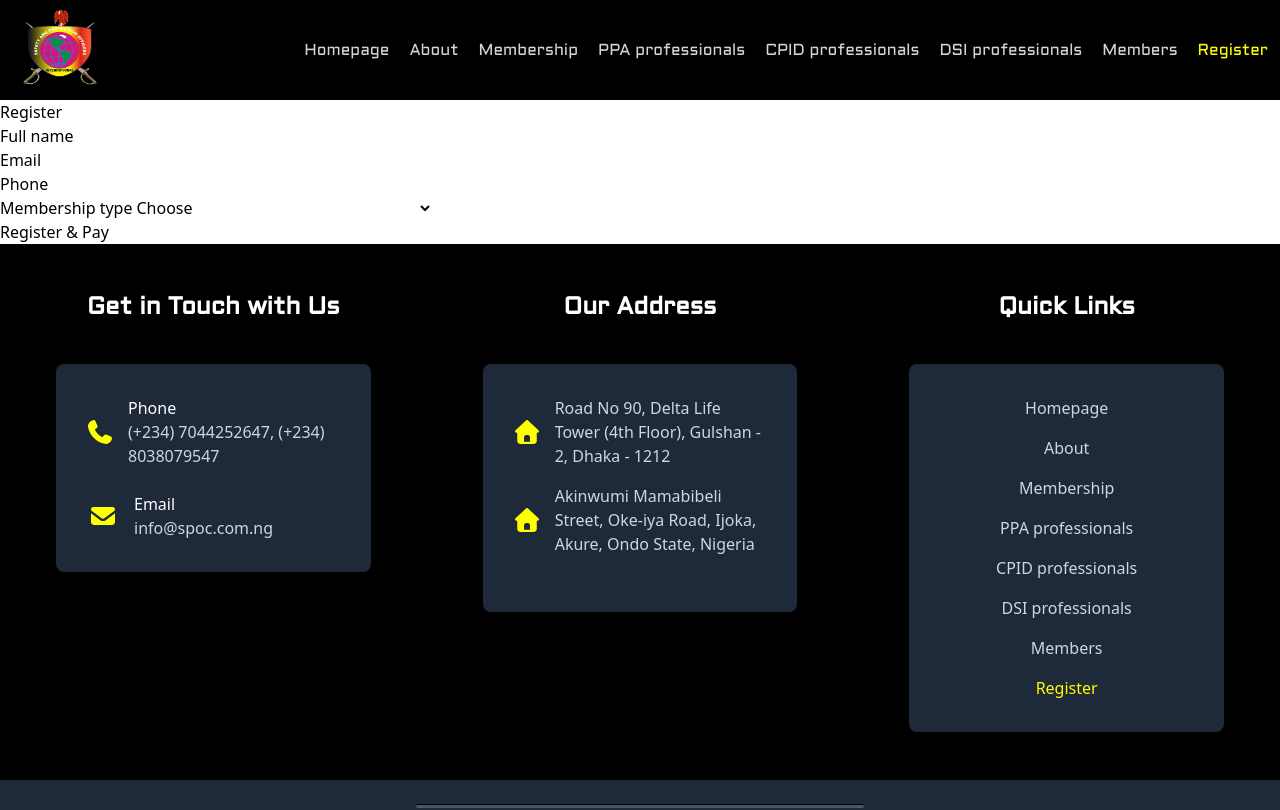
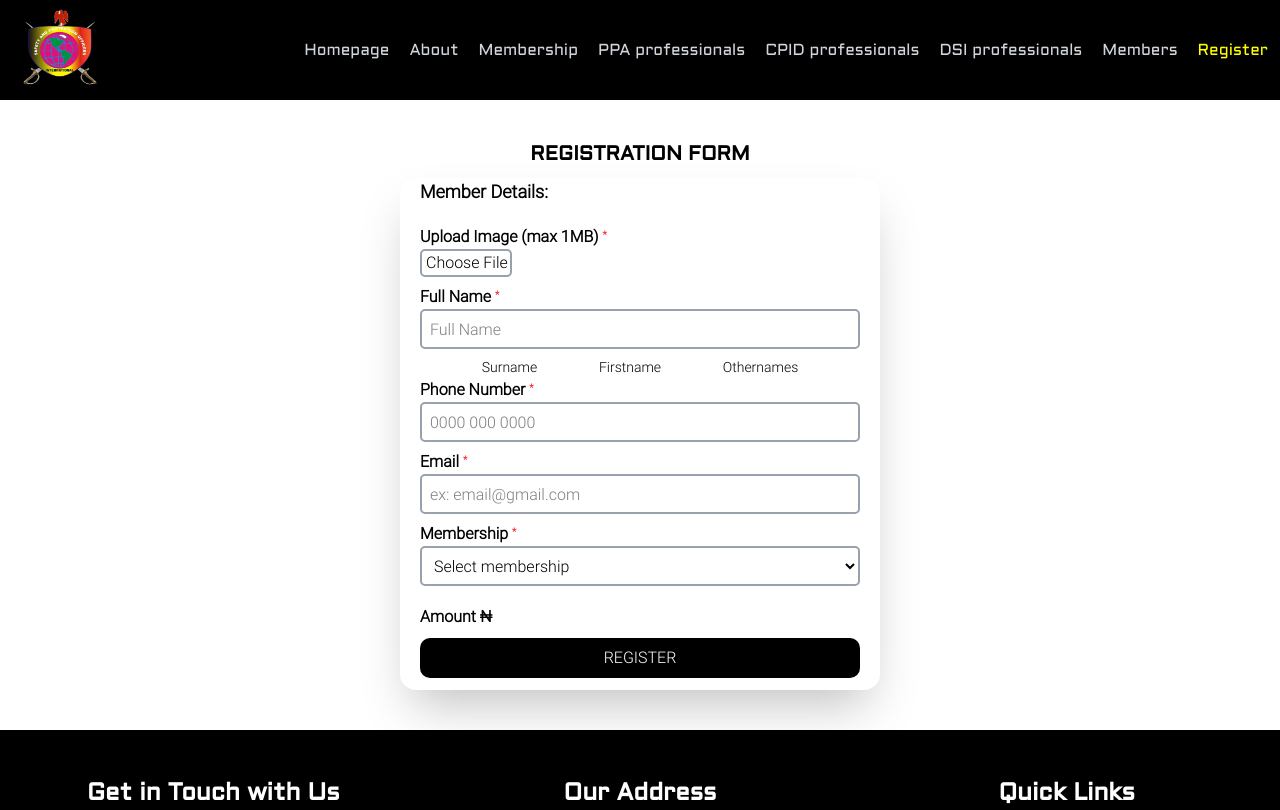
Before and after one commit to GideonDeon/aspoi, a React (Vite) app: page /register in a window 1280 px wide. Shown: the top 810 px of the page. Built offline with nearby package versions, Linux system fonts and the light colour scheme.

Commit message:
first commit

```diff
--- a/package.json
+++ b/package.json
@@ -16,6 +16,7 @@
     "@tailwindcss/vite": "^4.1.16",
     "react": "^19.1.1",
     "react-dom": "^19.1.1",
+    "react-hook-form": "^7.66.1",
     "react-router-dom": "^7.9.5",
     "react-router-hash-link": "^2.4.3",
     "tailwindcss": "^4.1.16"
--- a/src/components/Footer.jsx
+++ b/src/components/Footer.jsx
@@ -217,7 +217,7 @@ function Foot() {
     <div className="bg-gray-800 py-6 px-4 md:px-8 lg:px-12">
       <div className="max-w-md mx-auto">
         <hr className="w-full h-1 bg-gray-600 rounded-full mb-4" />
-        <p className="text-gray-400 text-sm text-center">&copy; ASPOI 2020</p>
+        <p className="text-gray-400 text-sm text-center">&copy; ASPOI {new Date().getFullYear()}</p>
       </div>
     </div>
   );
--- a/src/pages/Register.jsx
+++ b/src/pages/Register.jsx
@@ -1,6 +1,14 @@
 import Footer from "../components/Footer";
 import PageNav from "../components/PageNav";
-import { useState, useEffect } from "react";
+import React, { useState } from "react";
+import { useForm } from "react-hook-form";
+
+const membershipOptions = {
+  fieldOperationalMembership: 5000,
+  philantropicMembership: 10000,
+  professionalMembershipIndividual: 20000,
+  corporateMembership: 50000,
+};
 
 function Register() {
   return (
@@ -13,115 +21,212 @@ function Register() {
 }
 
 function RegisterPage() {
-  const [form, setForm] = useState({
-    fullName: "",
-    email: "",
-    phone: "",
-    eventType: "",
-    // add other fields you need
-  });
-  const [errors, setErrors] = useState({});
-  const [loading, setLoading] = useState(false);
+  const {
+    register,
+    handleSubmit,
+    watch,
+    setValue,
+    formState: { errors },
+  } = useForm();
 
-  useEffect(() => {
-    // preload from sessionStorage if present (helps if user comes back)
-    const draft = sessionStorage.getItem("registrationDraft");
-    if (draft) setForm(JSON.parse(draft));
-  }, []);
+  const [preview, setPreview] = useState(null);
+  const [imageFile, setImageFile] = useState(null);
 
-  useEffect(() => {
-    // save draft on change
-    sessionStorage.setItem("registrationDraft", JSON.stringify(form));
-  }, [form]);
+  const selectedMembership = watch("membership");
 
-  const validate = () => {
-    const e = {};
-    if (!form.fullName.trim()) e.fullName = "Full name required";
-    if (!form.email.match(/^\S+@\S+\.\S+$/)) e.email = "Invalid email";
-    if (!form.phone.trim()) e.phone = "Phone required";
-    return e;
+  const toTitleCase = (str) => {
+    return str
+      .toLowerCase()
+      .split(' ')
+      .map(word => word.charAt(0).toUpperCase() + word.slice(1))
+      .join(' ');
   };
 
-  const handleSubmit = async (ev) => {
-    ev.preventDefault();
-    const e = validate();
-    setErrors(e);
-    if (Object.keys(e).length) return;
+  const camelToTitleCase = (str) => {
+    // Add space before capital letters and convert to title case
+    return str
+      .replace(/([A-Z])/g, ' $1') // Add space before capital letters
+      .trim() // Remove leading space
+      .split(' ')
+      .map(word => word.charAt(0).toUpperCase() + word.slice(1).toLowerCase())
+      .join(' ');
+  };
 
-    setLoading(true);
+  React.useEffect(() => {
+    if (selectedMembership) {
+      setValue("amount", membershipOptions[selectedMembership]);
+    }
+  }, [selectedMembership, setValue]);
+
+  const onSubmit = async (data) => {
     try {
-      // send form data to backend to initialize payment
-      const res = await fetch("/api/initiate-payment", {
+      // Create FormData object
+      const formData = new FormData();
+
+      // Append the image file
+      if (imageFile) {
+        formData.append("image", imageFile);
+      }
+
+      // Append other form fields
+      formData.append("fullname", toTitleCase(data.fullname));
+      formData.append("phone", data.phone);
+      formData.append("email", data.email);
+      formData.append("membership", camelToTitleCase(data.membership));
+      formData.append("amount", data.amount);
+
+      const res = await fetch("http://localhost:3000/api/paystack/initialize", {
         method: "POST",
-        headers: { "Content-Type": "application/json" },
-        body: JSON.stringify(form),
+        // Remove Content-Type header - browser will set it automatically with boundary
+        body: formData,
       });
 
-      const data = await res.json();
-      if (!res.ok) throw new Error(data.message || "Payment initiation failed");
+      const result = await res.json();
 
-      // data should include { paymentUrl, reference }
-      // redirect user to payment gateway
-      window.location.href = data.paymentUrl;
+      if (result.status && result.data.authorization_url) {
+        window.open(result.data.authorization_url, "_blank");
+      } else {
+        alert("Failed to initialize payment");
+      }
     } catch (err) {
       console.error(err);
-      alert(err.message || "Something went wrong — try again");
-      setLoading(false);
+      alert("Error initializing payment");
     }
   };
 
+  const handleImageUpload = (e) => {
+    const file = e.target.files[0];
+    if (file) {
+      if (file.size > 1024 * 1024) {
+        alert("Image size must not exceed 1MB");
+        e.target.value = null;
+        return;
+      }
+      setImageFile(file);
+      setPreview(URL.createObjectURL(file));
+    }
+  };
+
+  const handleFullNameChange = (e) => {
+    const input = e.target;
+    const cursorPosition = input.selectionStart;
+    const value = e.target.value;
+    const titleCased = toTitleCase(value);
+
+    setValue("fullname", titleCased, { shouldValidate: true });
+
+    // Restore cursor position after transformation
+    setTimeout(() => {
+      input.setSelectionRange(cursorPosition, cursorPosition);
+    }, 0);
+  };
+
   return (
-    <div className="register-page">
-      <h1>Register</h1>
-      <form onSubmit={handleSubmit} noValidate>
+    <>
       <div>
-          <label>Full name</label>
+        <h1 className="uppercase font-extrabold font-aldrich text-[20px] text-center mt-10">Registration form</h1>
+      </div>
+      <form
+        onSubmit={handleSubmit(onSubmit)}
+        className="form-container rounded-2xl h-fit w-full pl-5 pr-5 mb-10 shadow-2xl sm:w-100
+                  sm:relative sm:left-[50%] sm:-translate-x-[50%] lg:w-120 font-roboto "
+      >
+        <h3 className="font-bold mb-5 mt-2 text-[18px]">Member Details:</h3>
+        <div>
+          <label className="font-bold font-roboto">Upload Image (max 1MB) <span className="text-red-500 text-[10px] -translate-y-1 inline-block">*</span></label>
+          <br />
           <input
-            value={form.fullName}
-            onChange={(e) => setForm({ ...form, fullName: e.target.value })}
+            type="file"
+            accept="image/*"
+            {...register("image", { required: true })}
+            onChange={handleImageUpload}
+            className="border-2 border-gray-400 mb-2 rounded-[5px] w-23 cursor-pointer pl-1"
           />
-          {errors.fullName && <small>{errors.fullName}</small>}
+          {errors.image && <p className="text-white text-[10px] bg-red-500 rounded-[5px] w-fit p-1">This field is required!</p>}
+          {preview && <img src={preview} alt="preview" className="w-20 h-20" />}
+        </div>
+        <div>
+          <label className="font-bold font-roboto">Full Name <span className="text-red-500 text-[10px] -translate-y-1 inline-block">*</span></label>
+          <br/>
+          <input
+            type="text"
+            {...register("fullname", { required: "This field is required!" })}
+            onChange={handleFullNameChange}
+            placeholder="Full Name"
+            className="border-2 border-gray-400 mb-2 rounded-[5px] w-full h-10 p-2"
+          />
+          <br />
+          <div className="flex w-full justify-evenly text-[14px]">
+            <span className="">Surname</span>
+            <span className="">Firstname</span>
+            <span className="">Othernames</span>
           </div>
 
+          {errors.fullname && (
+            <p className="error text-white text-[10px] bg-red-500 rounded-[5px] w-fit p-1">{errors.fullname.message}</p>
+          )}
+        </div>
         <div>
-          <label>Email</label>
+          <label className="font-bold font-roboto">Phone Number  <span className="text-red-500 text-[10px] -translate-y-1 inline-block">*</span></label>
+          <br />
           <input
-            value={form.email}
-            onChange={(e) => setForm({ ...form, email: e.target.value })}
+            type="tel"
+            placeholder="0000 000 0000"
+            className="border-2 border-gray-400 mb-2 rounded-[5px] w-full h-10 p-2"
+            {...register("phone", {
+              required: "This field is required!",
+              pattern: {
+                value: /^[0-9]{10,15}$/,
+                message: "Enter a valid phone number",
+              },
+            })}
+          />
+          {errors.phone && <p className="error text-white text-[10px] bg-red-500 rounded-[5px] w-fit p-1">{errors.phone.message}</p>}
+        </div>
+        <div>
+          <label className="font-bold font-roboto">Email <span className="text-red-500 text-[10px] -translate-y-1 inline-block">*</span></label>
+          <input
             type="email"
+            placeholder="ex: email@gmail.com"
+            className="border-2 border-gray-400 mb-2 rounded-[5px] w-full h-10 p-2"
+            {...register("email", {
+              required: "This field is required!",
+              pattern: {
+                value: /^[^\s@]+@[^\s@]+\.[^\s@]+$/,
+                message: "Enter a valid email",
+              },
+            })}
           />
-          {errors.email && <small>{errors.email}</small>}
+          {errors.email && <p className="error text-white text-[10px] bg-red-500 rounded-[5px] w-fit p-1">{errors.email.message}</p>}
+        </div>
+        <div>
+          <label className="font-bold font-roboto">Membership <span className="text-red-500 text-[10px] -translate-y-1 inline-block">*</span></label>
+          <br />
+          <select {...register("membership", { required: true })} className="border-2 border-gray-400 mb-2 rounded-[5px] w-full h-10 p-2">
+            <option value="">Select membership</option>
+            <option value="fieldOperationalMembership">Field Operational Membership</option>
+            <option value="philantropicMembership">Philantropic Membership</option>
+            <option value="professionalMembershipIndividual">Professional Membership Individual</option>
+            <option value="corporateMembership">Corporate Membership</option>
+          </select>
+          {errors.membership && <p className="error text-white text-[10px] bg-red-500 rounded-[5px] w-fit p-1">This field is required!</p>}
+        </div>
+        <div className="mt-2">
+          <label className="font-bold font-roboto">Amount <span>&#8358;</span></label>
+          <input
+            type="number"
+            className=" rounded-[5px] w-20 h-7 p-1"
+            {...register("amount")}
+            readOnly
+            value={
+              selectedMembership ? membershipOptions[selectedMembership] : ""
+            }
+          />
         </div>
 
-        <div>
-          <label>Phone</label>
-          <input
-            value={form.phone}
-            onChange={(e) => setForm({ ...form, phone: e.target.value })}
-          />
-          {errors.phone && <small>{errors.phone}</small>}
-        </div>
-
-        <div>
-          <label>Membership type</label>
-          <select
-            value={form.eventType}
-            onChange={(e) => setForm({ ...form, eventType: e.target.value })}
-            className="w-fit"
-          >
-            <option value="">Choose</option>
-            <option value="Field Operational Membership">Field Operational Membership</option>
-            <option value="Philantropic Membership">Philantropic Membership</option>
-            <option value="Professional Membership (Individual)">Professional Membership (Individual)</option>
-            <option value="Corporate Membership">Corporate Membership</option>
-          </select>
-        </div>
-
-        <button type="submit" disabled={loading}>
-          {loading ? "Redirecting to payment..." : "Register & Pay"}
-        </button>
+        <button type="submit" className=" bg-black text-white hover:bg-[#feff00] hover:text-black uppercase cursor-pointer rounded-[10px] w-full h-10 mb-3 mt-2 transition-all delay-100">Register</button>
       </form>
-    </div>
+    </>
   );
 }
 
```
Also changed, not shown: 1 other file (tests, documents, lock files or other folders). Lines whose indentation alone changed are shown as unchanged.
